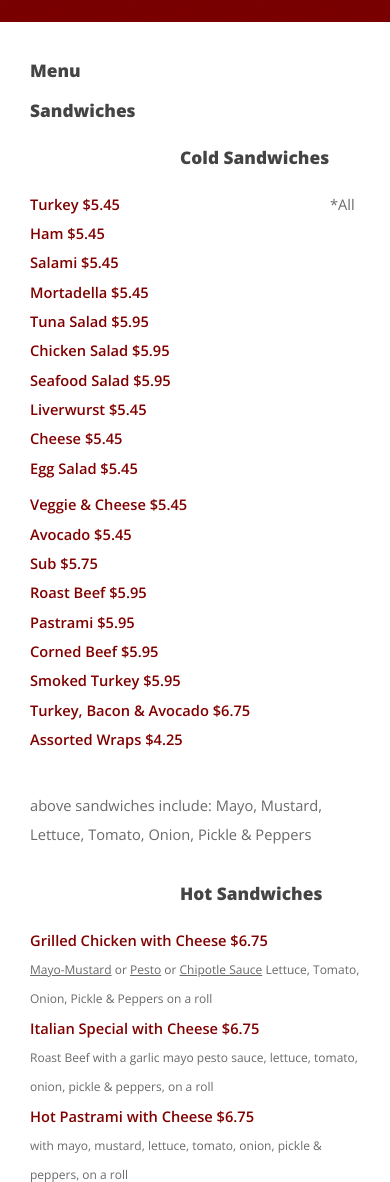
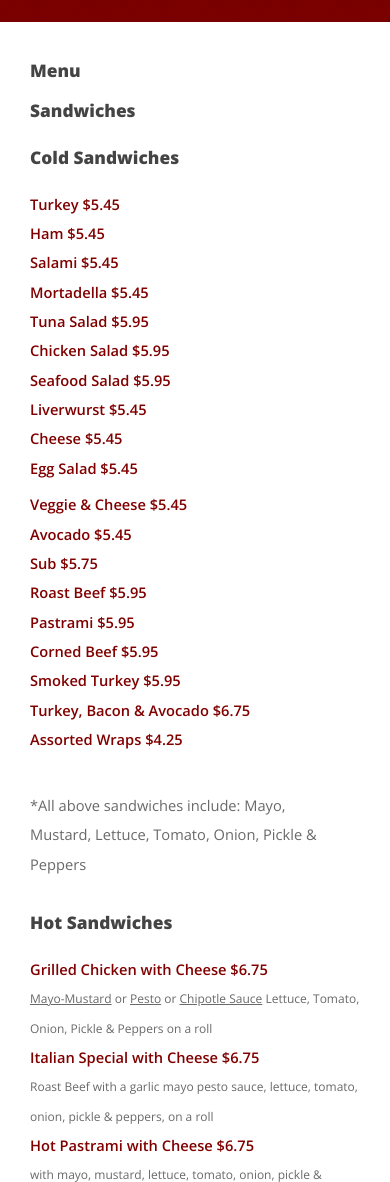
Before and after one commit to ttinker91/deli, a PHP site: page /menu.html in a window 390 px wide. Shown: the part 119-1301 px from the top of the page. Run offline with PHP 8.4, Linux system fonts and the light colour scheme.

Commit message:
updated styling

```diff
--- a/assets/css/main.css
+++ b/assets/css/main.css
@@ -2411,6 +2411,11 @@
 				margin: 0 0 1em 0;
 			}
 
+			div#content article div#cold
+			{
+				width: 300px;
+			}
+
 		/* Section/Article */
 
 			section, article {
@@ -2610,6 +2615,10 @@ div#content article div
 {
 	line-height: 2em;
 }
+div#cold
+{
+	width: 600px;
+}
 div#content article div#cold1
 {
 	float: left;
@@ -2645,8 +2654,3 @@ div#daily h4
 {
 	padding: 0;
 }
-
-article h4
-{
-	padding-left: 150px;
-}
--- a/menu.html
+++ b/menu.html
@@ -95,7 +95,7 @@
 											<h2>Menu</h2>
 
 											<h3><a name="sandwiches">Sandwiches</a></h3>
-											<div>
+											<div id="cold">
 											<h4><a name="coldSandwich">Cold Sandwiches</a></h4>
 											<div id="cold1">
 												<ul>
@@ -122,10 +122,12 @@
 													<li>Smoked Turkey $5.95</li>
 													<li>Turkey, Bacon &amp; Avocado $6.75</li>
 													<li>Assorted Wraps $4.25</li>
-												<br/>
+													<br/>
+
 												</ul>
 
 											</div>
+
 											*All above sandwiches include: Mayo, Mustard, Lettuce, Tomato, Onion, Pickle &amp; Peppers
 											</div>
 											<br/>
```
